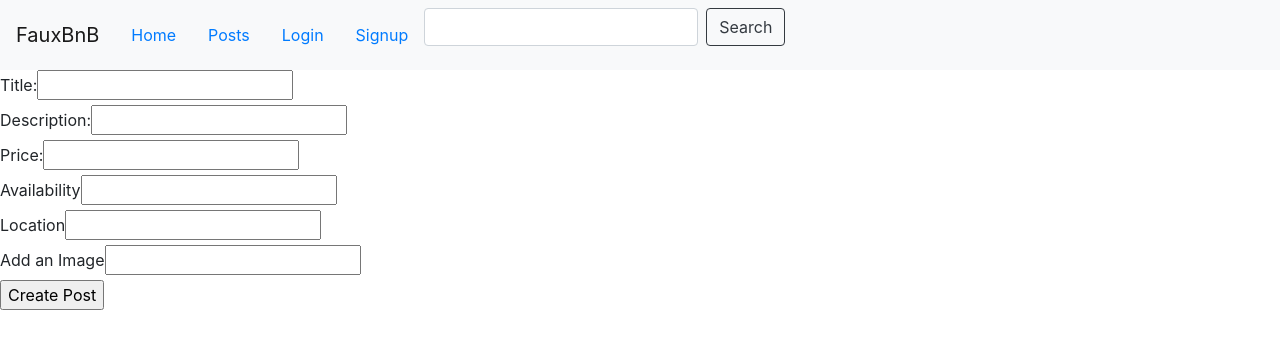
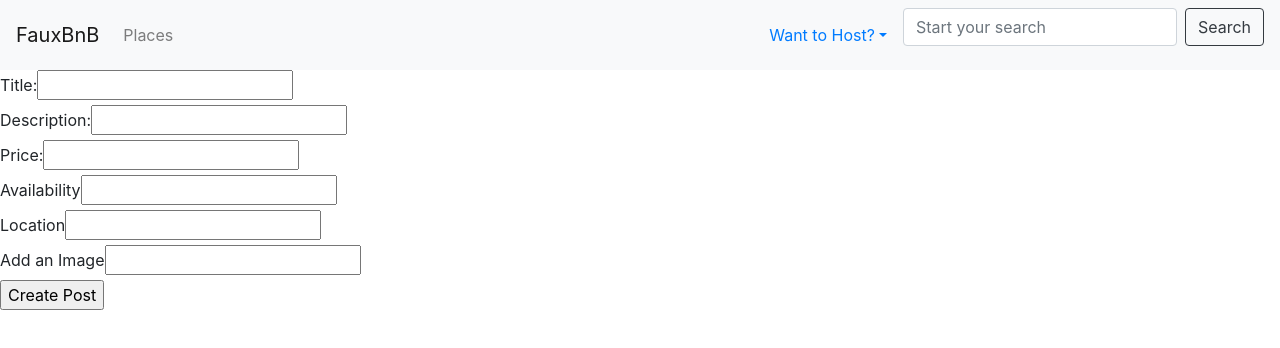
Before and after one commit to aisayo/fauxbnb, a React (Create React App) app in the folder fauxbnb-client/: page /posts/new in a window 1280 px wide. Shown: the top 348 px of the page. Built offline with nearby package versions, Linux system fonts and the light colour scheme.

Commit message:
added dropdown to navbar

```diff
--- a/fauxbnb-client/src/components/Home.js
+++ b/fauxbnb-client/src/components/Home.js
@@ -7,7 +7,6 @@ const Home = () => {
     return (
         <>
             <Image fluid alt="HomePage Img" src="https://images.unsplash.com/photo-1566779342022-8e33031b622c?ixlib=rb-1.2.1&ixid=eyJhcHBfaWQiOjEyMDd9&auto=format&fit=crop&w=1867&q=80" />
-            <UserLogin />
         </>
     );
 };
--- a/fauxbnb-client/src/components/routing/Navbar.js
+++ b/fauxbnb-client/src/components/routing/Navbar.js
@@ -1,19 +1,35 @@
 import React from "react";
 
-import { Navbar as NavBar, Nav, Form, FormControl, Button } from "react-bootstrap";
+import {
+  Navbar as NavBar,
+  Nav,
+  Form,
+  FormControl,
+  Button,
+  NavDropdown,
+} from "react-bootstrap";
 
 const Navbar = () => {
   return (
     <>
-      <NavBar bg="light" variant="light" >
+      <NavBar bg="light" variant="light">
         <NavBar.Brand href="/">FauxBnB</NavBar.Brand>
-        <Nav.Link href="/">Home</Nav.Link>
-        <Nav.Link href="/posts">Posts</Nav.Link>
-        <Nav.Link href="/users/login">Login</Nav.Link>
-        <Nav.Link href="/users/signup">Signup</Nav.Link>
+        <Nav className="mr-auto">
+          <Nav.Link href="/posts">Places</Nav.Link>
+        </Nav>
+
+        <NavDropdown title="Want to Host?" id="basic-nav-dropdown">
+          <NavDropdown.Item href="/users/signup">Signup</NavDropdown.Item>
+          <NavDropdown.Item href="/users/login">Login</NavDropdown.Item>
+          <NavDropdown.Item href="/posts/new">Add a new place</NavDropdown.Item>
+        </NavDropdown>
 
         <Form inline>
-          <FormControl type="text" className="mr-sm-2" />
+          <FormControl
+            type="text"
+            className="mr-sm-2"
+            placeHolder="Start your search"
+          />
           <Button variant="outline-dark">Search</Button>
         </Form>
       </NavBar>
@@ -21,4 +37,10 @@ const Navbar = () => {
   );
 };
 
+const searchStyle = {
+  display: "flex",
+  flexDirection: "row",
+  justifyContent: "flex-end",
+};
+
 export default Navbar;
```
